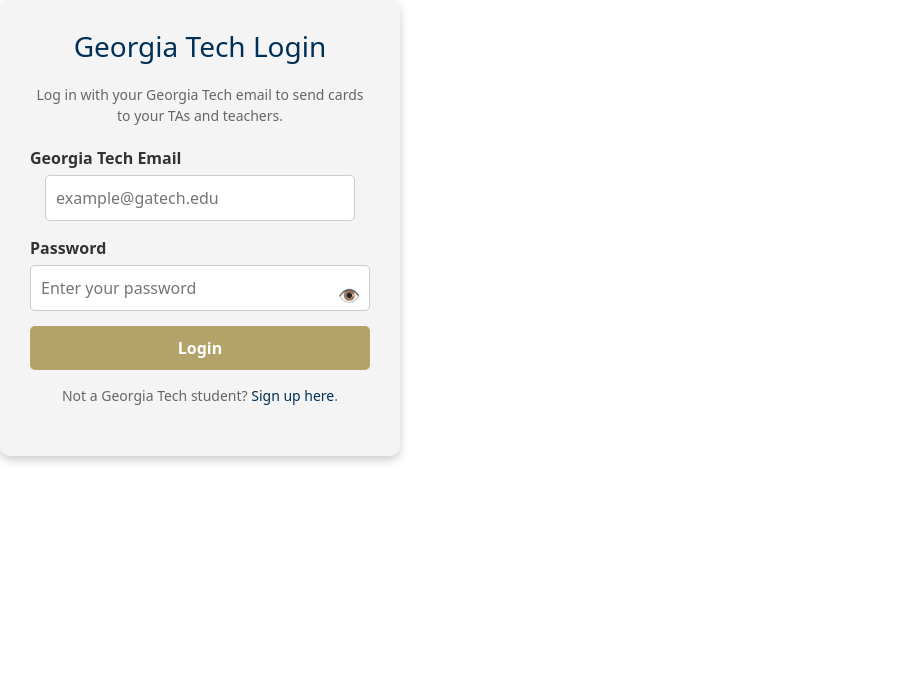
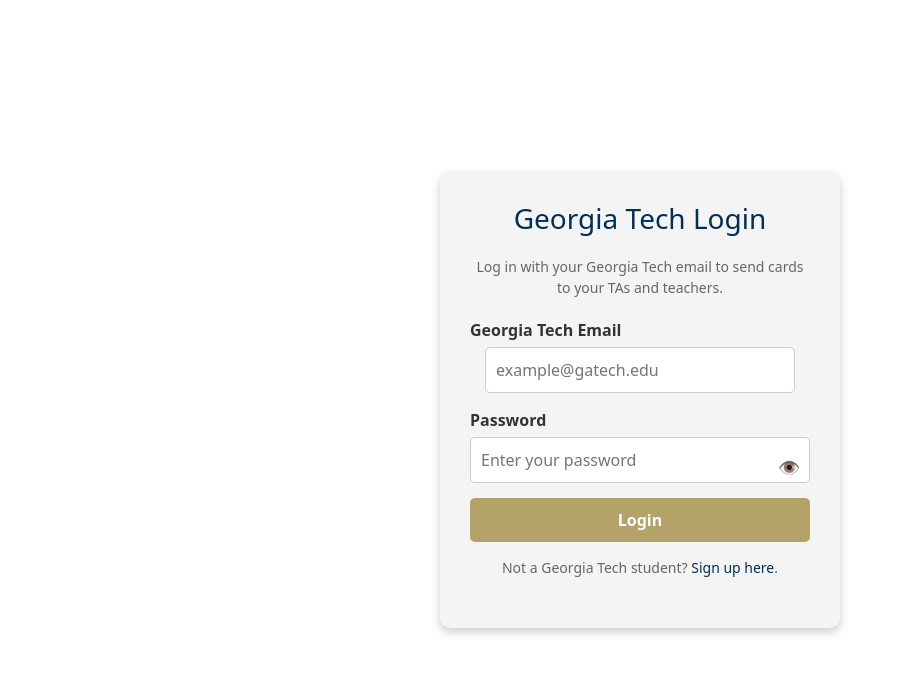
Before and after one commit to CS-3312-Group-1/JIA-5301-Thank-A-TA, a React (Create React App) app in the folder ta-thanks/: page /login in a window 1280 px wide. Shown: the top 674 px of the page, without its empty margins (0-906 px from the left). Built offline with nearby package versions, Linux system fonts and the light colour scheme.

Commit message:
Update loginpage.js

```diff
--- a/ta-thanks/src/loginpage.js
+++ b/ta-thanks/src/loginpage.js
@@ -10,6 +10,7 @@ const LoginPage = () => {
     };
 
     return (
+        <div className="login-page-wrapper"> {/* Wrapper for centering only the login page */}
             <div className="login-container">
                 <h1>Georgia Tech Login</h1>
                 <p>Log in with your Georgia Tech email to send cards to your TAs and teachers.</p>
@@ -52,6 +53,7 @@ const LoginPage = () => {
                     </p>
                 </div>
             </div>
+        </div>
     );
 };
 
```
Lines whose indentation alone changed are shown as unchanged.
